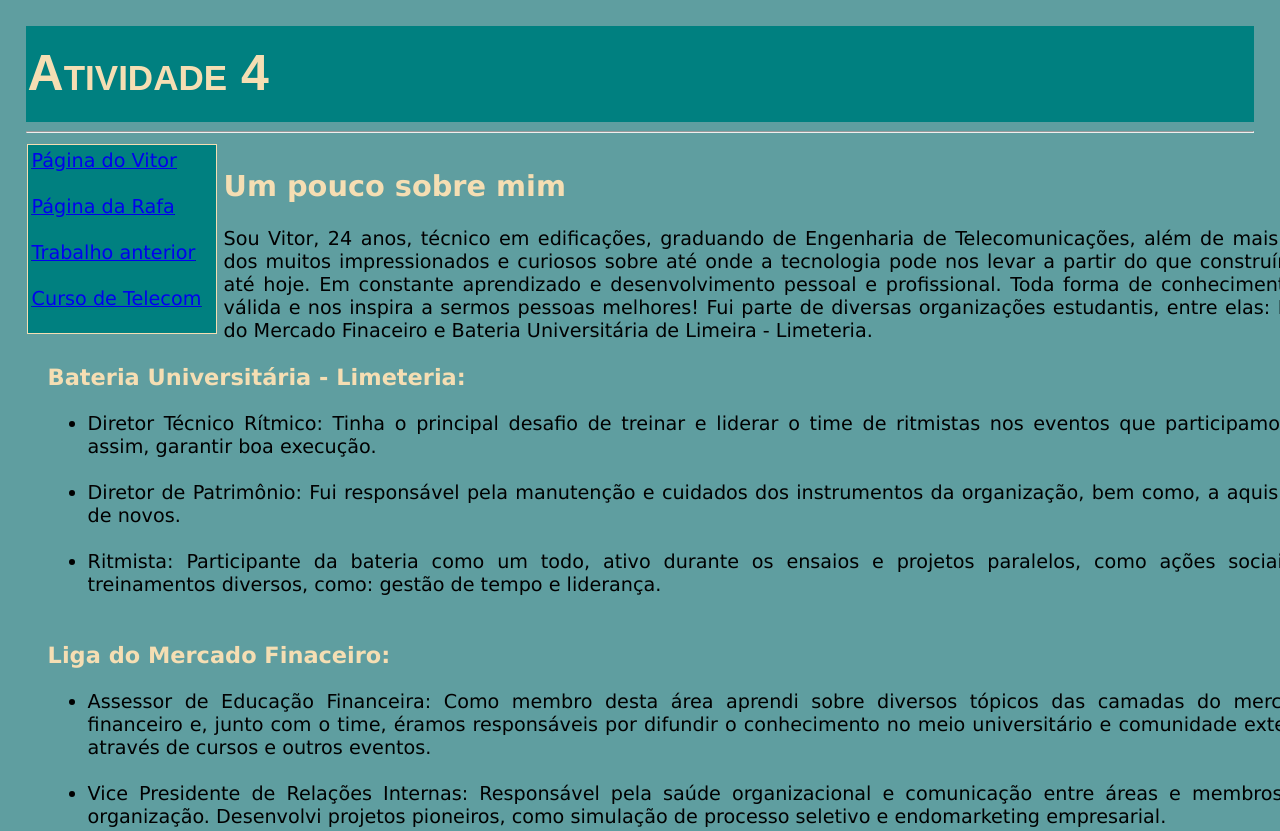
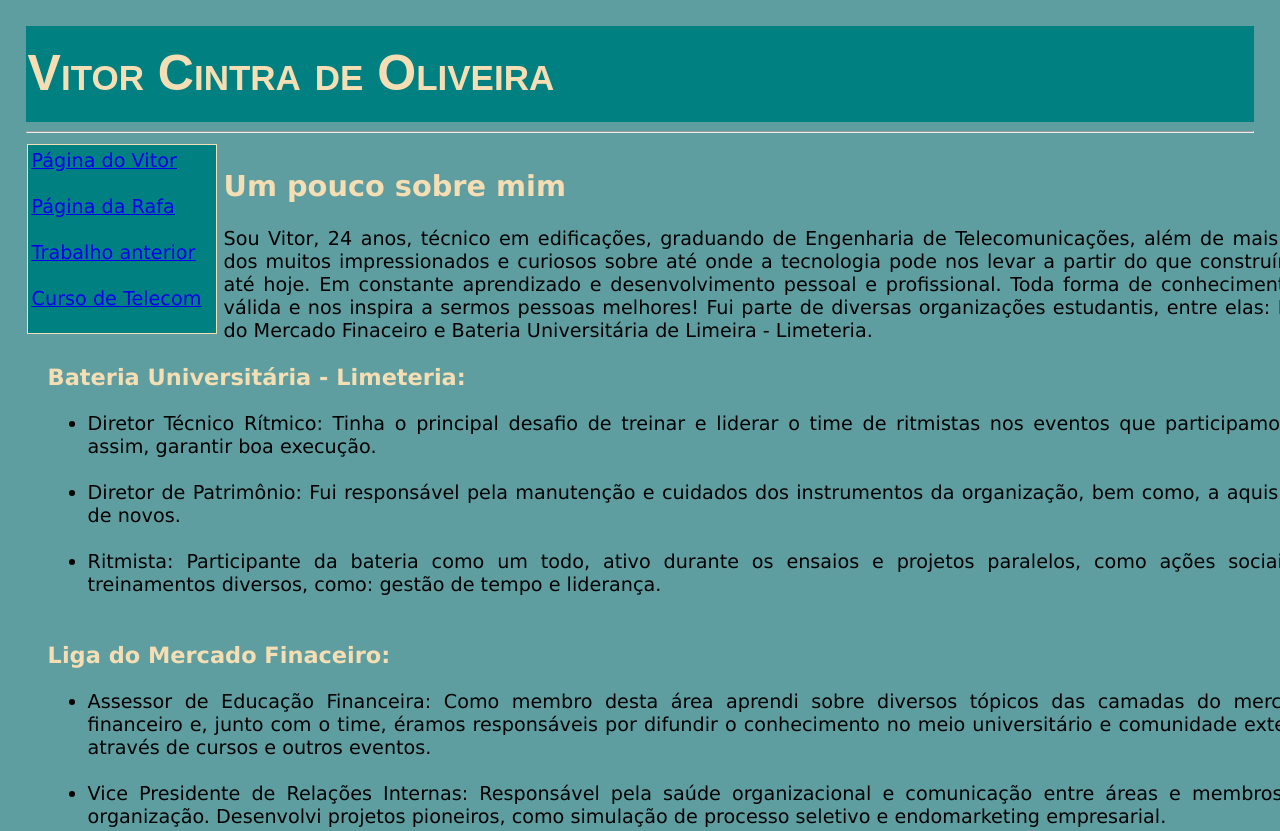
Before and after one commit to Vcintrao/ProgWeb, a plain HTML site: page Atividade4.html in a window 1280 px wide. Shown: the top 831 px of the page. Drawn offline with Linux system fonts and the light colour scheme.

Commit message:
atualiz.

```diff
--- a/Atividade4.html
+++ b/Atividade4.html
@@ -6,7 +6,7 @@
     </head>
     <body>
         <header>
-            <h1> Atividade 4 </h1>
+            <h1> Vitor Cintra de Oliveira </h1>
         </header>
     <hr>
     <section class="indice">
```
